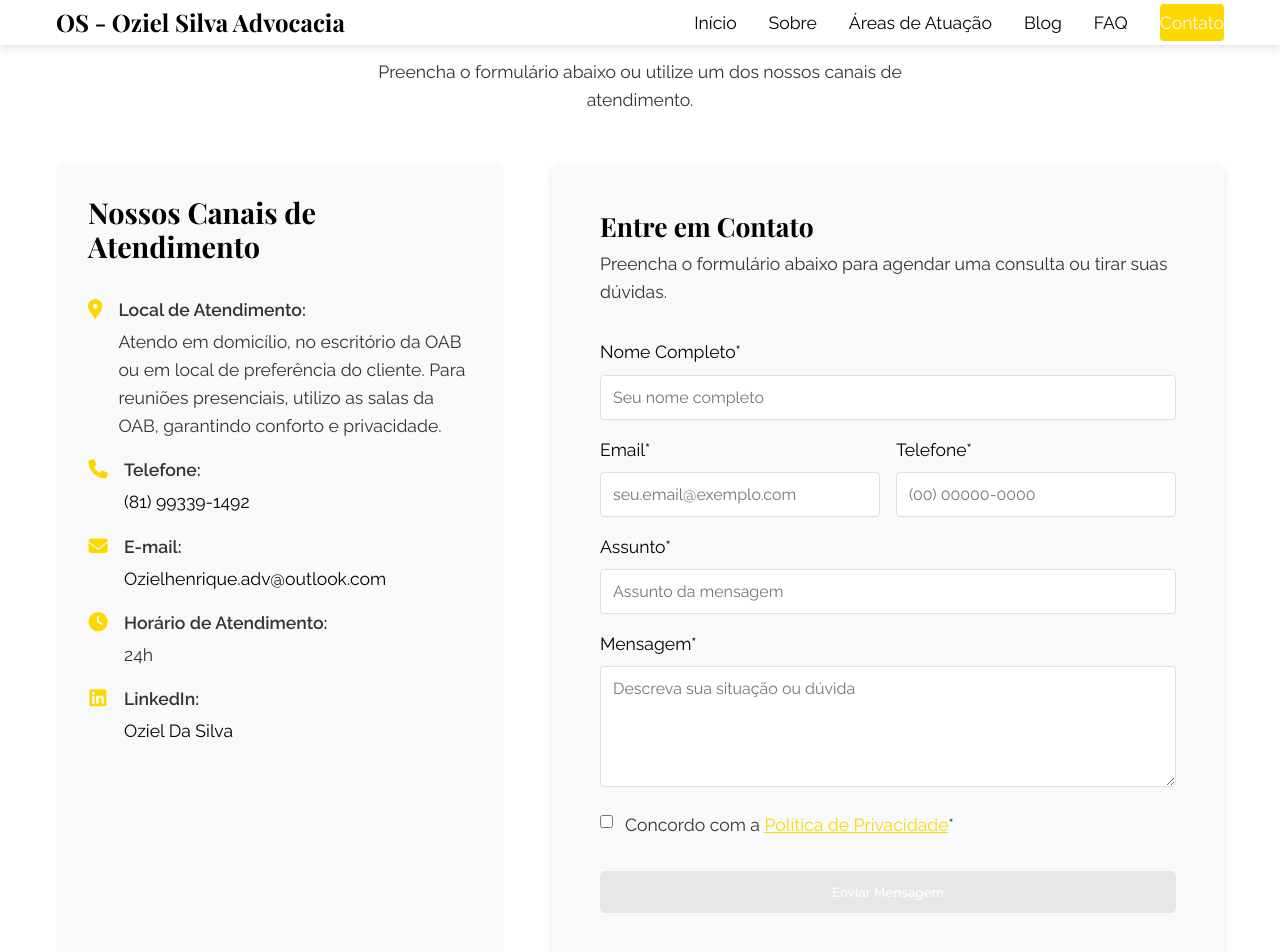
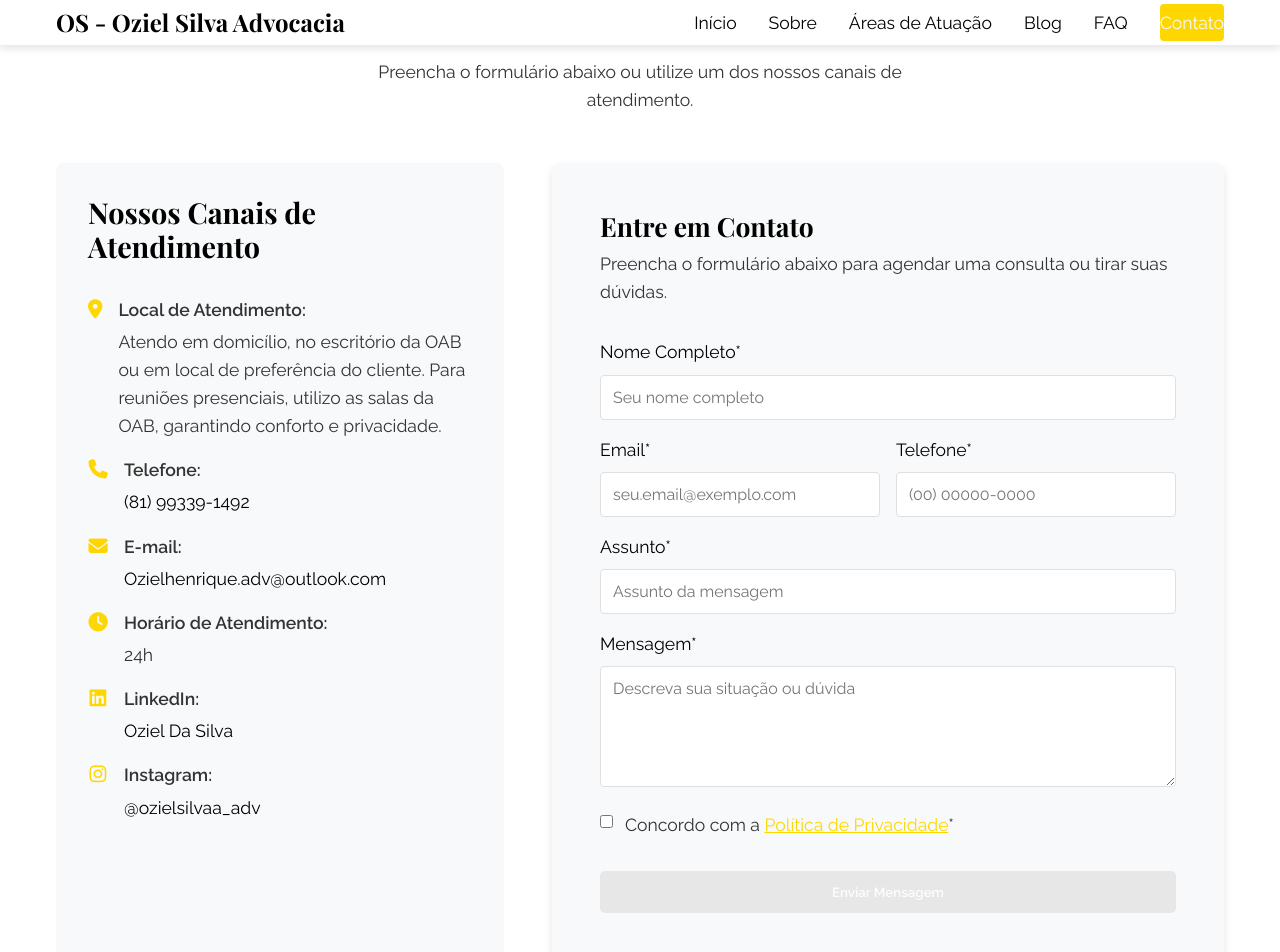
Before and after one commit to marcos-gabriel-lima/site_adv, a React app: page /contato in a window 1280 px wide. Shown: the top 952 px of the page. Built offline with nearby package versions, Linux system fonts and the light colour scheme.

Commit message:
feat: Adiciona Instagram à seção de contato

```diff
--- a/src/pages/Contato/Contato.js
+++ b/src/pages/Contato/Contato.js
@@ -49,6 +49,13 @@ const Contato = () => {
                 <p><a href="https://www.linkedin.com/in/oziel-da-silva-a48a13128" target="_blank" rel="noopener noreferrer">Oziel Da Silva</a></p>
               </div>
             </div>
+            <div className="detalhe-item social-link-item">
+              <i className="fab fa-instagram"></i>
+              <div>
+                <strong>Instagram:</strong>
+                <p><a href="https://www.instagram.com/ozielsilvaa_adv/" target="_blank" rel="noopener noreferrer">@ozielsilvaa_adv</a></p>
+              </div>
+            </div>
           </div>
 
           <FormContato />
```
